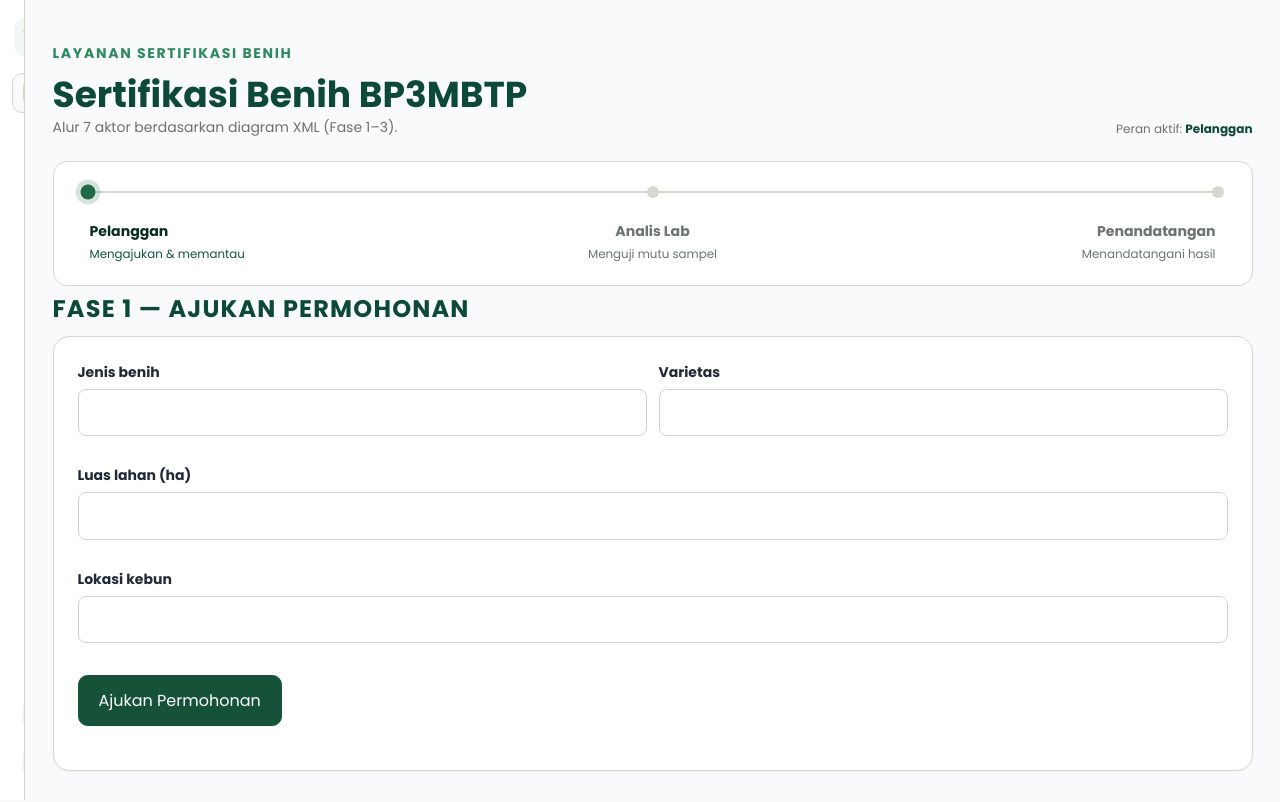
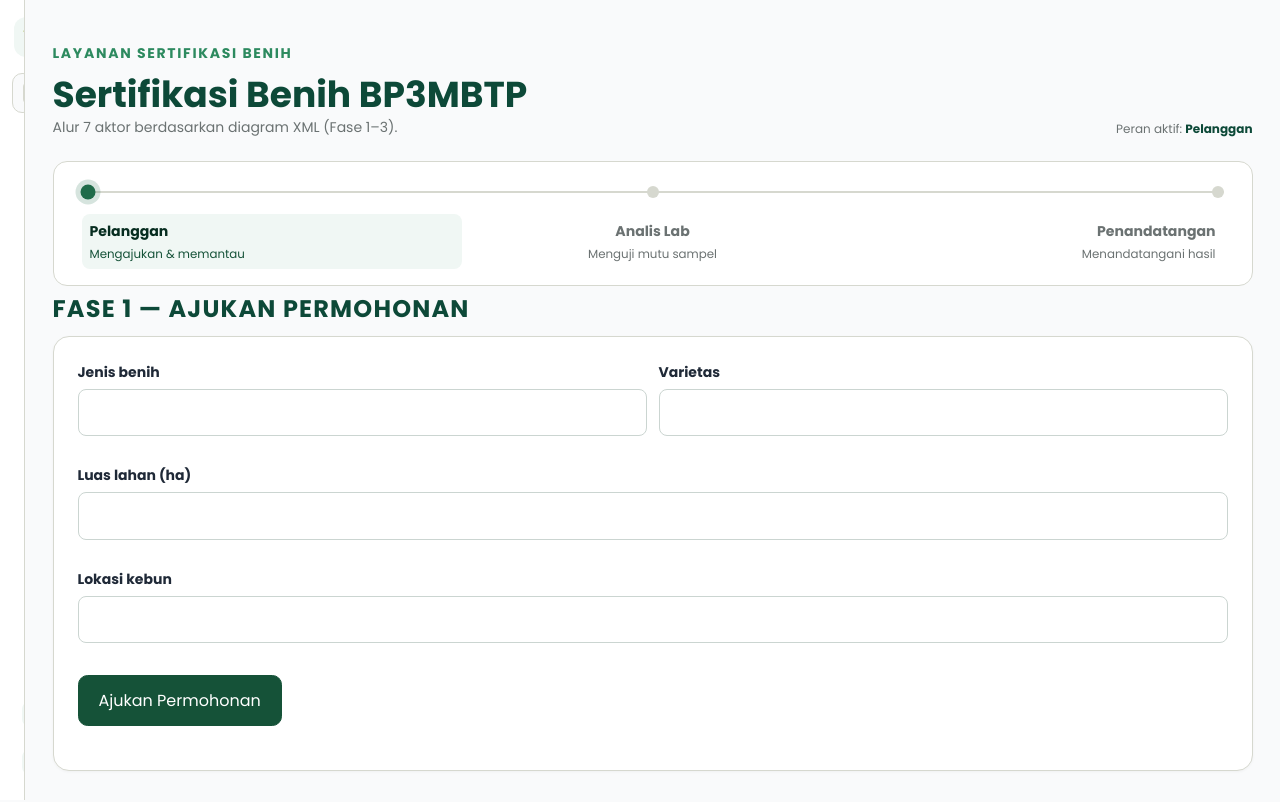
Before and after one commit to AmirulJusticia0507/sitani_DIY, a Next.js app in the folder frontend/: page /certification in a window 1280 px wide. Shown: the top 802 px of the page. Built offline with nearby package versions, Linux system fonts and the light colour scheme; no server answers.

Commit message:
Perbaiki stepper peran sertifikasi: keterangan wrap-safe dan highlight aktif

```diff
--- a/frontend/app/globals.css
+++ b/frontend/app/globals.css
@@ -1907,11 +1907,19 @@ a:hover {
   font-size: 0.88rem;
   font-weight: 700;
   color: var(--color-sitani-muted);
+  white-space: nowrap;
+  overflow: hidden;
+  text-overflow: ellipsis;
+  max-width: 100%;
 }
 
 .stepper-keterangan {
   font-size: 0.74rem;
   color: var(--color-sitani-muted);
+  white-space: nowrap;
+  overflow: hidden;
+  text-overflow: ellipsis;
+  max-width: 100%;
 }
 
 .stepper-label-tombol.is-aktif .stepper-label {
@@ -1920,6 +1928,10 @@ a:hover {
 
 .stepper-label-tombol.is-aktif .stepper-keterangan {
   color: var(--color-sitani-green-700);
+}
+
+.stepper-label-tombol.is-aktif {
+  background: var(--color-sitani-green-50);
 }
 
 @media (max-width: 640px) {
```
